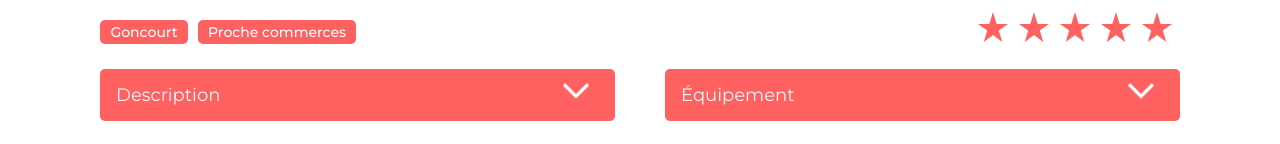
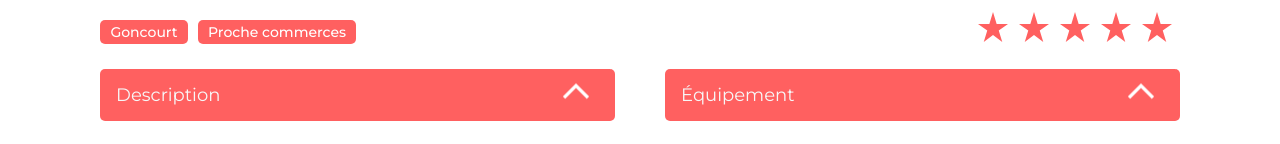
Before and after one commit to pepsizor1/P7OC, a React (Create React App) app: page /products/0979876d in a window 1280 px wide. Shown: the part 656-800 px from the top of the page. Built offline with nearby package versions, Linux system fonts and the light colour scheme.

Commit message:
change dropdow
use usestate instead of event for dropdown component

```diff
--- a/src/components/Dropdown.jsx
+++ b/src/components/Dropdown.jsx
@@ -1,29 +1,31 @@
 import React from "react";
-import Vector from "../assets/Vector.png";
+import { useState } from "react";
+
+import Vector from "../assets/arrow_up.png";
+
+function Dropdown({ title, content }) {
+  const [open, setOpen] = useState(false);
+
+  return (
+    <div className="Dropdown ">
+      <button
+        type="button"
+        className="Dropdown__button"
+        onClick={() => setOpen(!open)}
+      >
+        <p className="title">{title}</p>
+
+        {open ? (
+          <img src={Vector} alt="" className="Dropdown__arrow" />
+        ) : (
+          <img src={Vector} alt="" className={"Dropdown__arrow" + " " + "rotate"} />
+        )}
 
 
-const Dropdown = ({ title, content }) => {
-  const isDropdown = (e) => {
-    e.preventDefault();
-    const divText = e.target.nextSibling;
-    const arrow = e.target.lastChild;
+      </button>
 
-    if (!divText.classList.contains("show")) {
-      divText.classList.add("show");
-      arrow.classList.add("rotate");
-    } else {
-      divText.classList.remove("show");
-      arrow.classList.remove("rotate");
-    }
-  };
-  return (
-    <div className="Dropdown ">
-      <button type="button" className="Dropdown__button" onClick={isDropdown}>
-
-        <p className="title">{title}</p>
-        <img src={Vector} alt="" className="Dropdown__arrow" />
-      </button>
-      <div className="Dropdown__content">
+      {open ? (
+        <div className={"Dropdown__content" + " " + "show"}>
           {Array.isArray(content) ? (
             <ul className="Dropdown__list">
               {content.map((equipment, index) => (
@@ -36,8 +38,11 @@ const Dropdown = ({ title, content }) => {
             <p className="Dropdown__text">{content}</p>
           )}
         </div>
+      ) : (
+        <div className={"Dropdown__content"}></div>
+      )}
     </div>
   );
-};
+}
 
 export default Dropdown;
```
Also changed, not shown: src/assets/arrow_down.png (renamed from src/assets/Vector.png), src/assets/arrow_up.png (added), src/components/drop2.jsx (added). Lines whose indentation alone changed are shown as unchanged.
